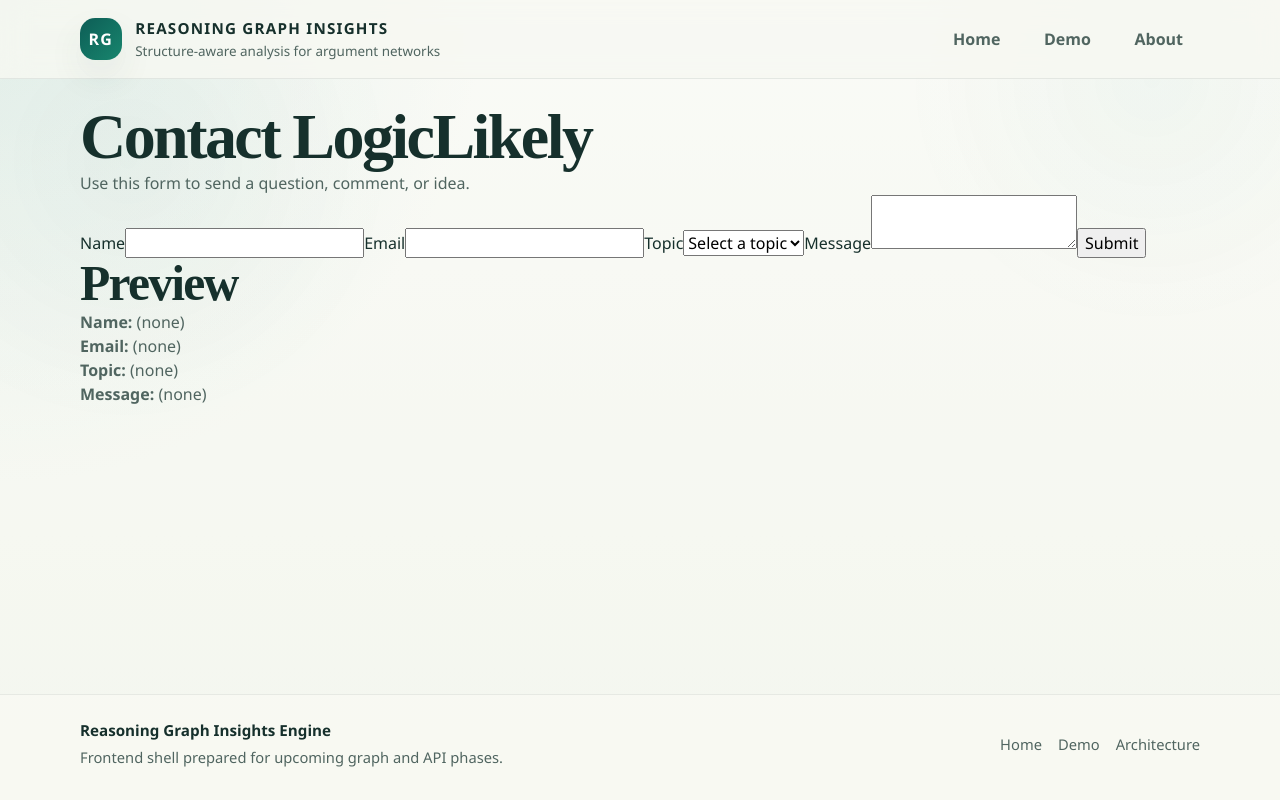
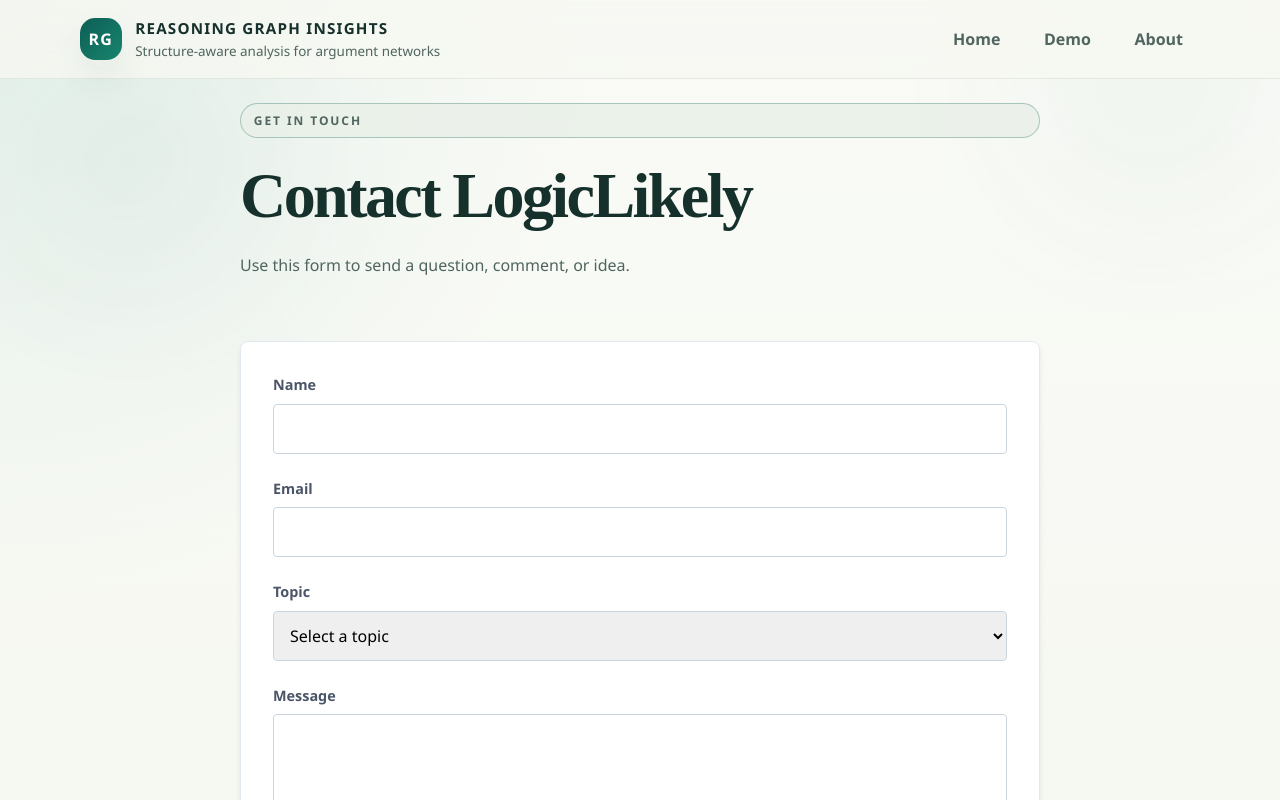
Before and after one commit to LogicLikely/reasoning-graph-insights-engine, a React (Vite) app in the folder frontend/: page /contact in a window 1280 px wide. Shown: the top 800 px of the page. Built offline with nearby package versions, Linux system fonts and the light colour scheme; no server answers.

Commit message:
Finish React Workshop

```diff
--- /dev/null
+++ b/frontend/src/pages/ContactPage.css
@@ -0,0 +1,86 @@
+.contact-page-shell {
+    max-width: 800px;
+    margin: 0 auto;
+}
+
+.contact-form-container {
+    display: flex;
+    flex-direction: column;
+    gap: 2rem;
+    padding: 2rem 0;
+}
+
+.contact-card {
+    background: var(--card-bg, #ffffff);
+    border: 1px solid var(--border-color, #e2e8f0);
+    padding: 2rem;
+    border-radius: 8px;
+    box-shadow: 0 4px 6px -1px rgba(0, 0, 0, 0.1);
+}
+
+.form-group {
+    margin-bottom: 1.5rem;
+    display: flex;
+    flex-direction: column;
+    gap: 0.5rem;
+}
+
+.form-label {
+    font-weight: 600;
+    font-size: 0.9rem;
+    color: var(--text-muted, #4a5568);
+}
+
+.form-input {
+    padding: 0.75rem;
+    border: 1px solid var(--border-color, #cbd5e0);
+    border-radius: 4px;
+    font-size: 1rem;
+    width: 100%;
+}
+
+.form-textarea {
+    min-height: 120px;
+    resize: vertical;
+}
+
+.submit-button {
+    background-color: var(--primary-color, #2b6cb0);
+    color: white;
+    padding: 0.75rem 1.5rem;
+    border: none;
+    border-radius: 4px;
+    font-weight: bold;
+    cursor: pointer;
+    transition: opacity 0.2s;
+}
+
+.submit-button:disabled {
+    background-color: #a0aec0;
+    cursor: not-allowed;
+}
+
+.form-alert {
+    padding: 1rem;
+    border-radius: 4px;
+    font-weight: 500;
+}
+
+.form-alert.error {
+    background-color: #fff5f5;
+    color: #c53030;
+    border: 1px solid #feb2b2;
+}
+
+.form-alert.success {
+    background-color: #f0fff4;
+    color: #2f855a;
+    border: 1px solid #9ae6b4;
+}
+
+.preview-section {
+    background: #f7fafc;
+    padding: 1.5rem;
+    border-radius: 8px;
+    border-left: 4px solid #cbd5e0;
+}
--- a/frontend/src/pages/ContactPage.tsx
+++ b/frontend/src/pages/ContactPage.tsx
@@ -1,4 +1,5 @@
 import { useState } from "react";
+import "./ContactPage.css";
 
 //part 15
 function ContactForm() {
@@ -23,6 +24,34 @@ function ContactForm() {
         topic,
         message,
     };
+
+    const hasRequiredFields =
+        name.trim() &&
+        email.trim() &&
+        topic &&
+        message.trim();
+
+    type TextFieldProps = {
+        label: string;
+        value: string;
+        onChange: (value: string) => void;
+        type?: string;
+    };
+
+    function TextField({ label, value, onChange, type = "text" }: TextFieldProps) {
+        return (
+            <div className="form-group">
+                <label className="form-label">{label}</label>
+                <input
+                    className="form-input"
+                    type={type}
+                    value={value}
+                    onChange={(event) => onChange(event.target.value)}
+                />
+            </div>
+        );
+    }
+
     function isValidEmail(email: string) {
         return email.includes("@") && email.includes(".");
     }
@@ -55,54 +84,52 @@ function ContactForm() {
             setErrorMessage("Message is required.");
             return;
         }
-        setIsSubmitting(true);
-        await new Promise((resolve) => setTimeout(resolve, 500));
         const submission: ContactSubmission = {
             name,
             email,
             topic,
             message,
         };
-        console.log(submission);
-        setSuccessMessage("Contact form submitted. Check the console for the logged data.");
-        setIsSubmitting(false);
+
+        try {
+            setIsSubmitting(true);
+
+            await new Promise((resolve) => setTimeout(resolve, 500));
+
+            console.log(submission);
+
+            setSuccessMessage("Contact form submitted. Check the console for the logged data.");
+            setName("");
+            setEmail("");
+            setTopic("");
+            setMessage("");
+
+        } finally {
+            setIsSubmitting(false);
+        }
     }
 
     return (
-        <>
+        <section className="contact-form-container">
             {errorMessage && (
-                <p role="alert" style={{ color: "red", fontWeight: "bold" }}>
+                <div role="alert" className="form-alert error">
                     {errorMessage}
-                </p>
+                </div>
             )}
             {successMessage && (
-                <p style={{ color: "green" }}>
+                <div className="form-alert success">
                     {successMessage}
-                </p>
+                </div>
             )}
 
-            <form onSubmit={handleSubmit}>
-                <label>
-                    Name
-                    <input
-                        type="text"
-                        value={name}
-                        onChange={(event) => setName(event.target.value)}
-                    />
-                </label>
+            <form onSubmit={handleSubmit} className="contact-card">
+                <TextField label="Name" value={name} onChange={setName} />
+                <TextField label="Email" type="email" value={email} onChange={setEmail} />
 
-                <label>
-                    Email
-                    <input
-                        type="email"
-                        value={email}
-                        onChange={(event) => setEmail(event.target.value)}
-                    />
-                </label>
-
-                <label>
-                    Topic
+                <div className="form-group">
+                    <label className="form-label">Topic</label>
                     <select
+                        className="form-input"
                         value={topic}
                         onChange={(event) => setTopic(event.target.value)}
                     >
@@ -112,36 +139,43 @@ function ContactForm() {
                         <option value="bug">Bug</option>
                         <option value="other">Other</option>
                     </select>
-                </label>
+                </div>
 
-                <label>
-                    Message
+                <div className="form-group">
+                    <label className="form-label">Message</label>
                     <textarea
+                        className="form-input form-textarea"
                         value={message}
                         onChange={(event) => setMessage(event.target.value)}
                     />
-                </label>
+                </div>
 
-                <button type="submit" disabled={isSubmitting}>
+                <button
+                    type="submit"
+                    className="submit-button"
+                    disabled={isSubmitting || !hasRequiredFields}
+                >
                     {isSubmitting ? "Submitting..." : "Submit"}
                 </button>
+
             </form>
 
-            <section>
+            <section className="preview-section">
                 <h2>Preview</h2>
                 <p><strong>Name:</strong> {name || "(none)"}</p>
                 <p><strong>Email:</strong> {email || "(none)"}</p>
                 <p><strong>Topic:</strong> {topic || "(none)"}</p>
                 <p><strong>Message:</strong> {message || "(none)"}</p>
             </section>
-        </>
+        </section>
     );
 }
 
 export function ContactPage() {
     return (
-        <main>
-            <section>
+        <div className="page-shell contact-page-shell" data-testid="contact-page">
+            <section className="page-hero">
+                <span className="eyebrow">Get in Touch</span>
                 <h1>Contact LogicLikely</h1>
                 <p>
                     Use this form to send a question, comment, or idea.
@@ -149,6 +183,6 @@ export function ContactPage() {
             </section>
 
             <ContactForm />
-        </main>
+        </div>
     );
 }
```
